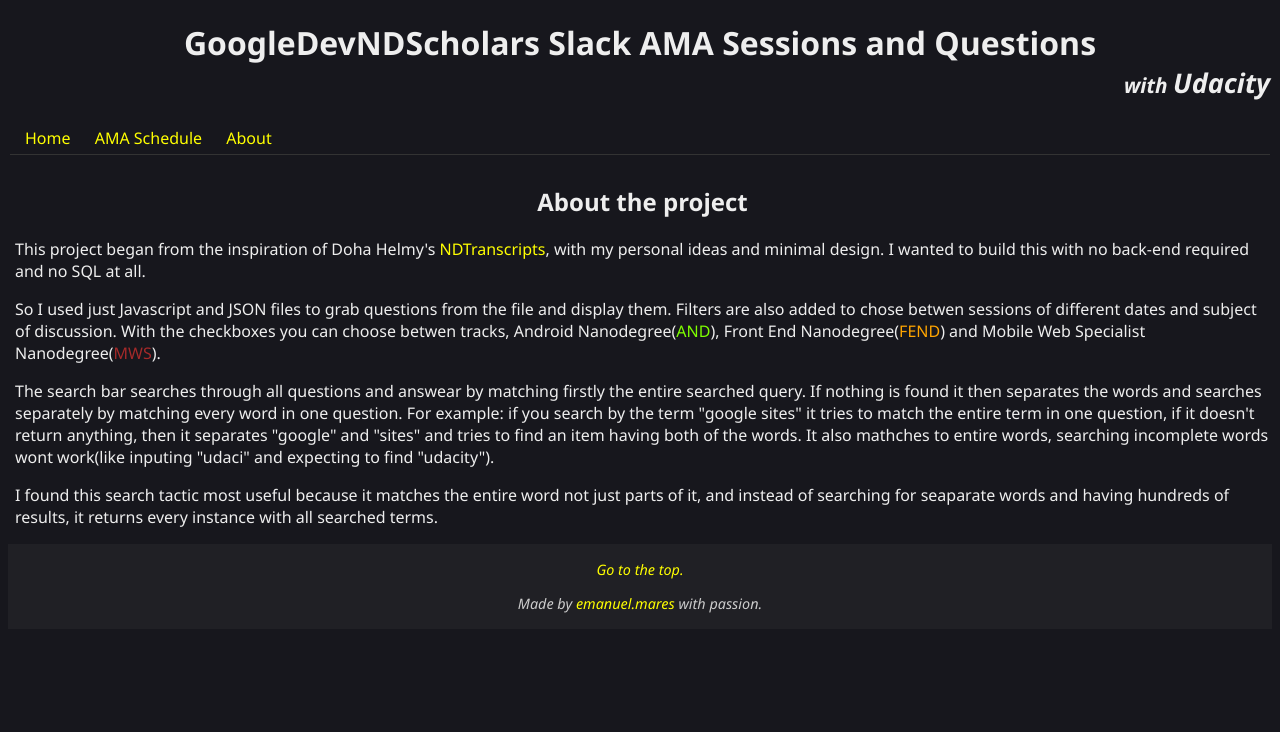
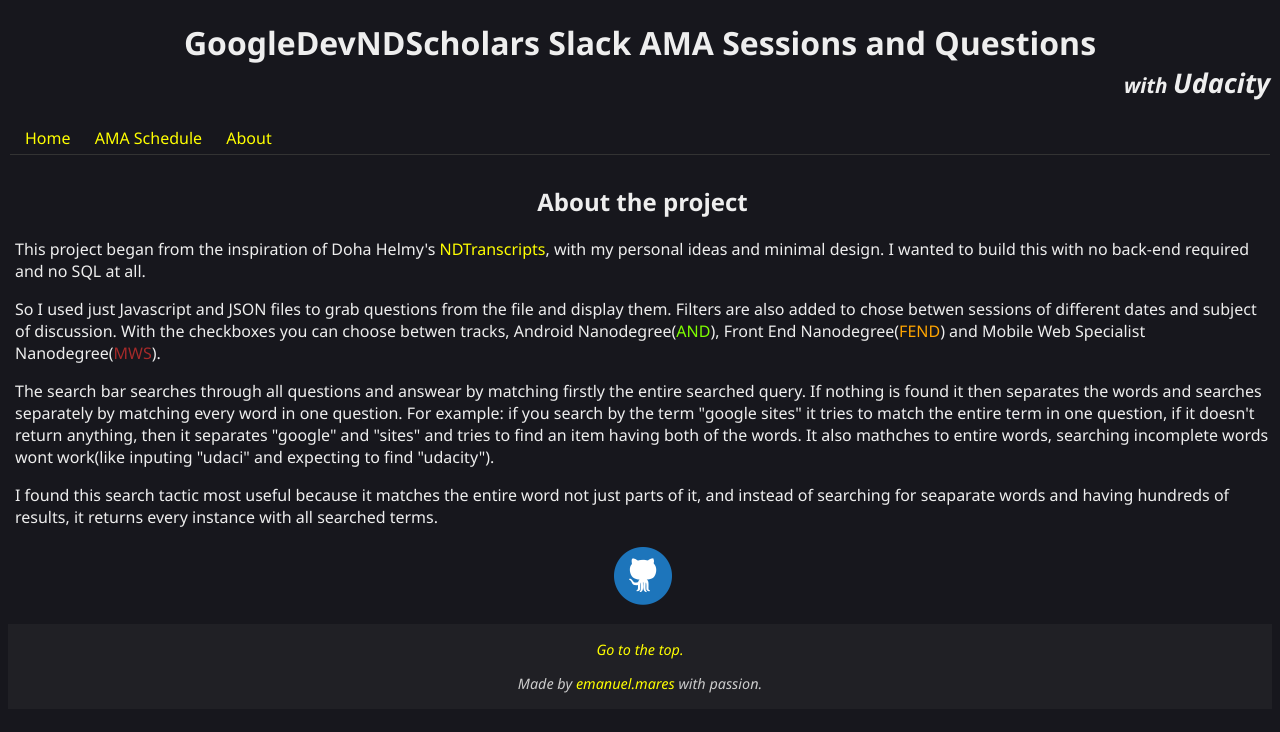
Before and after one commit to emmann1/GoogleDevNDScholars-Slack-AMA-and-Questions, a website: page about.html in a window 1280 px wide. Drawn offline with nearby package versions, Linux system fonts and the light colour scheme.

Commit message:
added github link and icon

```diff
--- a/about.html
+++ b/about.html
@@ -36,6 +36,7 @@
                 <p>So I used just Javascript and JSON files to grab questions from the file and display them. Filters are also added to chose betwen sessions of different dates and subject of discussion. With the checkboxes you can choose betwen tracks, Android Nanodegree(<span class="and">AND</span>), Front End Nanodegree(<span class="fend">FEND</span>) and Mobile Web Specialist Nanodegree(<span class="mws">MWS</span>).</p>
                 <p>The search bar searches through all questions and answear by matching firstly the entire searched query. If nothing is found it then separates the words and searches separately by matching every word in one question. For example: if you search by the term "google sites" it tries to match the entire term in one question, if it doesn't return anything, then it separates "google" and "sites" and tries to find an item having both of the words. It also mathches to entire words, searching incomplete words wont work(like inputing "udaci" and expecting to find "udacity").</p>
                 <p>I found this search tactic most useful because it matches the entire word not just parts of it, and instead of searching for seaparate words and having hundreds of results, it returns every instance with all searched terms.</p>
+                <p align="center"><a href="https://github.com/emmann1/GoogleDevNDScholars-Slack-AMA-and-Questions"><img align="center" src="uploads/github.png" width="64"></a></p>
             </div>
         </div>
         <div class="footer">
```
Also changed, not shown: uploads/github.png (added).
